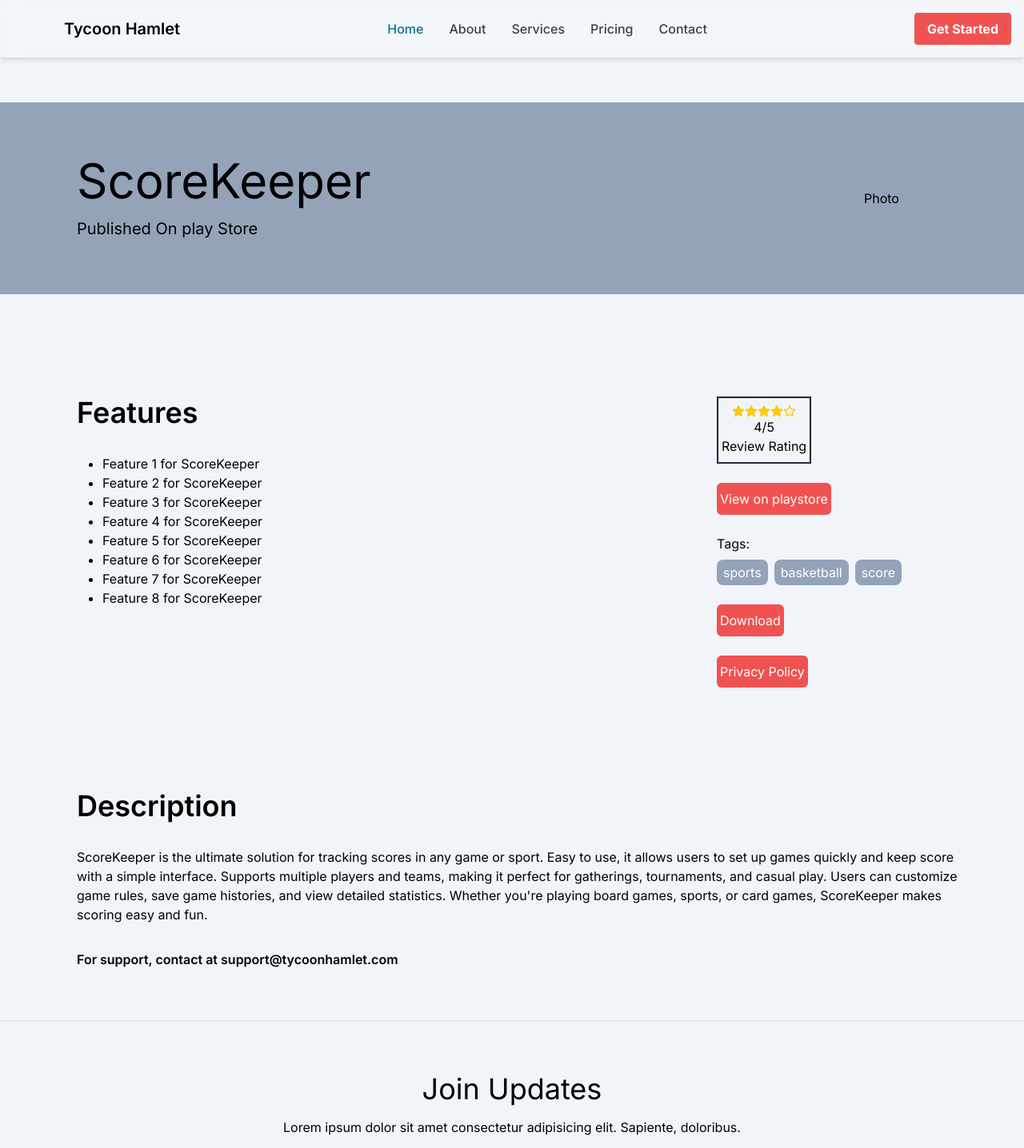
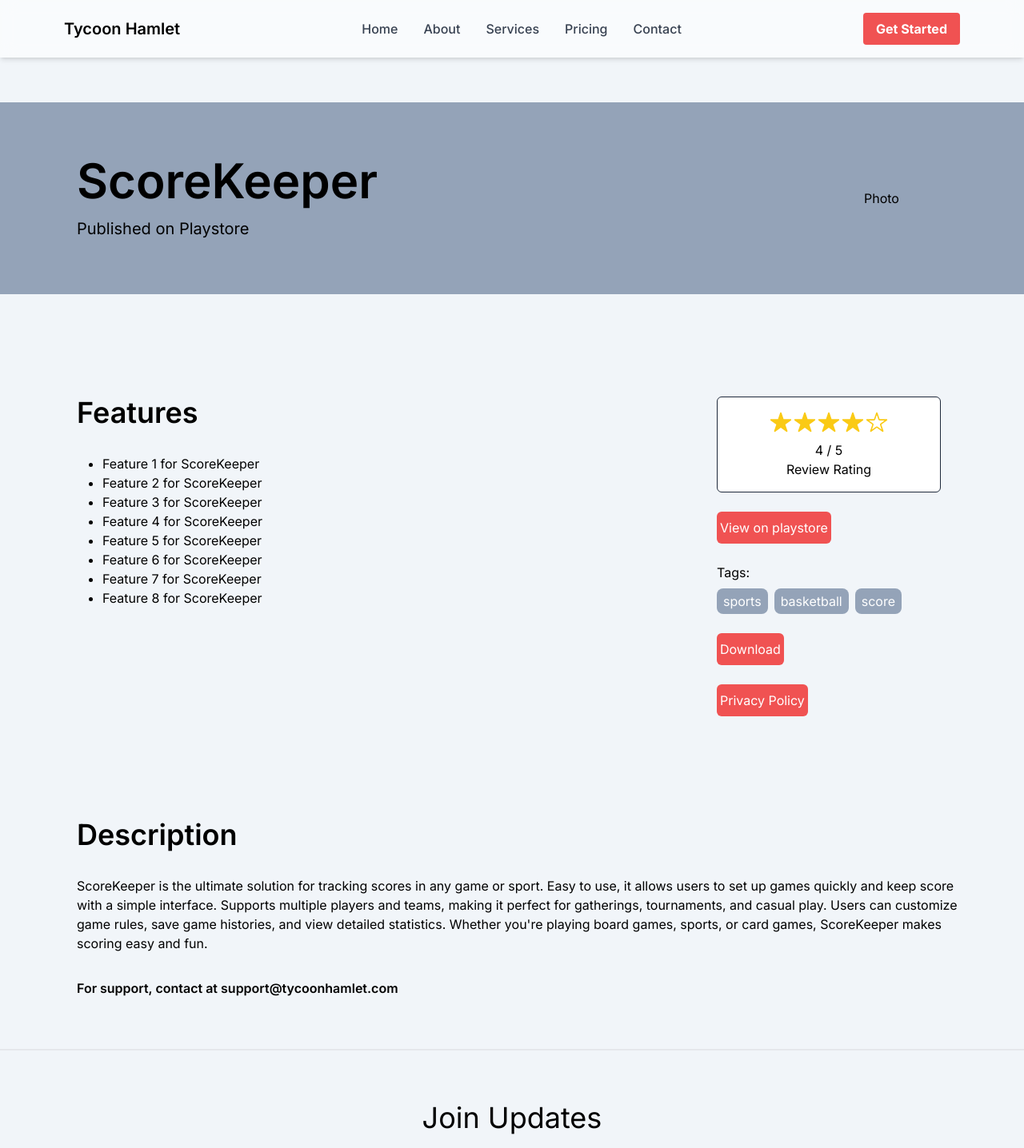
Before and after one commit to Manas610/th-new, a Next.js app: page /portfolio/apps/ScoreKeeper in a window 1280 px wide. Shown: the top 1436 px of the page at 80% size. Built offline with nearby package versions, Linux system fonts and the light colour scheme.

Commit message:
Rating and navlink changes

```diff
--- a/src/app/globals.css
+++ b/src/app/globals.css
@@ -45,7 +45,7 @@
 }
 
 .glassmorphism {
-  background: rgba(255, 255, 255, 0.2);
+  background: rgba(255, 255, 255, 0.6);
   backdrop-filter: blur(10px);
   border: 1px solid rgba(255, 255, 255, 0.3);
 }
--- a/src/app/portfolio/apps/[appname]/page.jsx
+++ b/src/app/portfolio/apps/[appname]/page.jsx
@@ -14,8 +14,8 @@
     <div className="min-h-screen">
         <div className="grid grid-cols-6 gap-4 mt-32 bg-slate-400 h-60">
             <div className="col-span-5 ml-24 flex flex-col justify-center">
-                <div className="text-6xl">{app.title}</div>
-                <div className="text-xl mt-4">{app.progress} On play Store</div>
+                <div className="text-6xl font-semibold">{app.title}</div>
+                <div className="text-xl mt-4">{app.progress} on Playstore</div>
             </div>
             <div className="flex flex-col justify-center">Photo</div>
         </div>
@@ -30,7 +30,7 @@
                 </ul>
             </div>
             <div className="col-span-1 space-y-6">
-                <div className="border-2 border-slate-800 inline-block py-2 px-1">
+                <div className="border rounded-md bg-white border-slate-800 inline-block py-4 px-16">
                     <Rating rating={app.rating} />
                 </div>
                 <div className="block">
@@ -59,7 +59,7 @@
         <div className="pl-24 pb-16">
             <div className="text-4xl font-semibold">Description</div>
             <div className="py-8 pr-16">{app.fdescription}</div>
-            <div className="font-semibold">For support, contact at support@tycoonhamlet.com</div>
+            <div className="font-semibold">For support, contact at <a href={`mailto:support@tycoonhamlet.com`}>support@tycoonhamlet.com</a></div>
         </div>
 
         <hr className="border"/>
@@ -67,8 +67,8 @@
             <div className="text-4xl">Join Updates</div>
             <div className="my-4">Lorem ipsum dolor sit amet consectetur adipisicing elit. Sapiente, doloribus.</div>
             <form className="flex flex-row space-x-8">
-                <input className="rounded-md border-black border" placeholder=" Your Email" />
-                <button className="bg-red-500 px-4 py-2 rounded-full text-white">Join</button>
+                <input className="rounded-lg border-black border w-96" placeholder=" Your Email" />
+                <button className="bg-red-500 px-8 py-2 rounded-full text-white">Join</button>
             </form>
         </div>
     </div>
--- a/src/app/portfolio/apps/components/Rating.jsx
+++ b/src/app/portfolio/apps/components/Rating.jsx
@@ -1,4 +1,4 @@
-import { FaStar , FaRegStarHalfStroke , FaRegStar} from "react-icons/fa6";
+import { IoIosStar , IoIosStarHalf , IoIosStarOutline } from "react-icons/io";
 
 function Rating({rating}) {
 
@@ -6,10 +6,10 @@
         let number = index + 0.5;
 
         return (
-            <span key={index}>
-                { rating >= index + 1 ? (<FaStar className="text-yellow-300" />) :
-                rating >= number ? (<FaRegStarHalfStroke className="text-yellow-300" />) :
-                (<FaRegStar className="text-yellow-300" />)}
+            <span key={index} className="text-3xl text-yellow-300">
+                { rating >= index + 1 ? (<IoIosStar  />) :
+                rating >= number ? (<IoIosStarHalf />) :
+                (<IoIosStarOutline />)}
             </span>
         );
     })
@@ -17,8 +17,8 @@
   return (
     <div>
         <div className="flex flex-row justify-center">{ratingStar}</div>
-        <div className="flex flex-col items-center justify-center"> {rating}/5</div>
-        <div>Review Rating</div>
+        <div className="flex flex-col items-center justify-center pt-2"> {rating} / 5</div>
+        <div className="flex flex-col items-center justify-center">Review Rating</div>
     </div>
   )
 }
--- a/src/components/Footer.jsx
+++ b/src/components/Footer.jsx
@@ -5,7 +5,7 @@
 
 function FooterTH() {
   return (
-    <Footer container className="rounded-none">
+    <Footer container className="rounded-none px-16">
       <div className="w-full">
         <div className="grid w-full justify-between sm:flex sm:justify-between md:flex md:grid-cols-1">
           <div>
--- a/src/components/Header.jsx
+++ b/src/components/Header.jsx
@@ -1,28 +1,32 @@
 'use client';
 
 import { Navbar } from 'flowbite-react';
+import { usePathname } from 'next/navigation';
 import '@/css/button.css'
 // import Image from 'next/image';
 
 function HeaderTH() {
+
+  const pathname = usePathname()
+
   return (
     <Navbar fluid className="py-4 fixed top-0 left-0 right-0 z-50 glassmorphism navbar bottom-shadow" >
       <Navbar.Brand href="/" className="text-black dark:text-white">
         {/* <Image src="../app/favicon.ico" className="mr-3 h-6 sm:h-9" alt="Flowbite React Logo" width={32} height={32}/> */}
         <span className="self-center whitespace-nowrap text-xl font-semibold lg:pl-16">Tycoon Hamlet</span>
       </Navbar.Brand>
-      <div className="flex md:order-2">
+      <div className="flex md:order-2 lg:pr-16">
           <button className="wave-button relative overflow-hidden bg-red-500 text-white font-bold py-2 px-4 rounded focus:outline-none focus:shadow-outline inline-block">
             Get Started
           </button>
         <Navbar.Toggle />
       </div>
       <Navbar.Collapse>
-        <Navbar.Link href="/" active className='text-base'>Home</Navbar.Link>
-        <Navbar.Link href="#" className='text-base'>About</Navbar.Link>
-        <Navbar.Link href="#" className='text-base'>Services</Navbar.Link>
-        <Navbar.Link href="#" className='text-base'>Pricing</Navbar.Link>
-        <Navbar.Link href="#" className='text-base'>Contact</Navbar.Link>
+        <Navbar.Link href="/" className={`text-base ${pathname === '/' ? 'active' : ''} nav-link`}>Home</Navbar.Link>
+        <Navbar.Link href="#" className='text-base nav-link'>About</Navbar.Link>
+        <Navbar.Link href="#" className='text-base nav-link'>Services</Navbar.Link>
+        <Navbar.Link href="#" className='text-base nav-link'>Pricing</Navbar.Link>
+        <Navbar.Link href="#" className='text-base nav-link'>Contact</Navbar.Link>
       </Navbar.Collapse>
     </Navbar>
   );
--- a/src/components/HeroSection.jsx
+++ b/src/components/HeroSection.jsx
@@ -19,7 +19,6 @@
             </Link>
         </div>
         <div className="relative hidden blob-container sm:block">
-            {/* <p className="text-black">Photo</p> */}
             <Image className="heroSectionPic" src="/images/laptop.jpeg" width={800} height={800}/>
         </div>
     </div>
--- a/src/components/ServiceSection.jsx
+++ b/src/components/ServiceSection.jsx
@@ -24,6 +24,7 @@
                  to give a seamless experience to the users.
                 </p></div>
             </div>
+            <Link href="/portfolio/apps">
             <div className="bg-yellow-300 inline-block w-auto rounded h-80 hover:shadow-xl shadow-black">
                 <div className="my-4"><AiOutlineMobile className="text-6xl mx-auto"/></div>
                 <div className="flex flex-col text-center pt-4 font-semibold text-lg">App Development</div>
@@ -32,6 +33,7 @@
                  to give a seamless experience to the users.
                 </p></div>
             </div>
+            </Link>
             <Link href="/portfolio/logos">
             <div className="bg-green-400 inline-block w-auto rounded h-80 hover:shadow-xl shadow-black">
                 <div className="my-4"><span className="text-6xl flex flex-col text-center">Logo</span></div>
--- a/src/css/button.css
+++ b/src/css/button.css
@@ -23,3 +23,11 @@
   .wave-button:hover {
     color: white;
   }
+
+  .nav-link:hover {
+    color: rgb(252 165 165);
+  }
+
+  .active{
+    color: rgb(248 113 113);
+  }
--- a/src/data/appsData.json
+++ b/src/data/appsData.json
@@ -2,7 +2,7 @@
     "apps": [
       {
         "title": "iQuote",
-        "rating": 4.5,
+        "rating": 3.5,
         "progress": "Published",
         "features": [
           "Feature 1 for iQuote",
```
